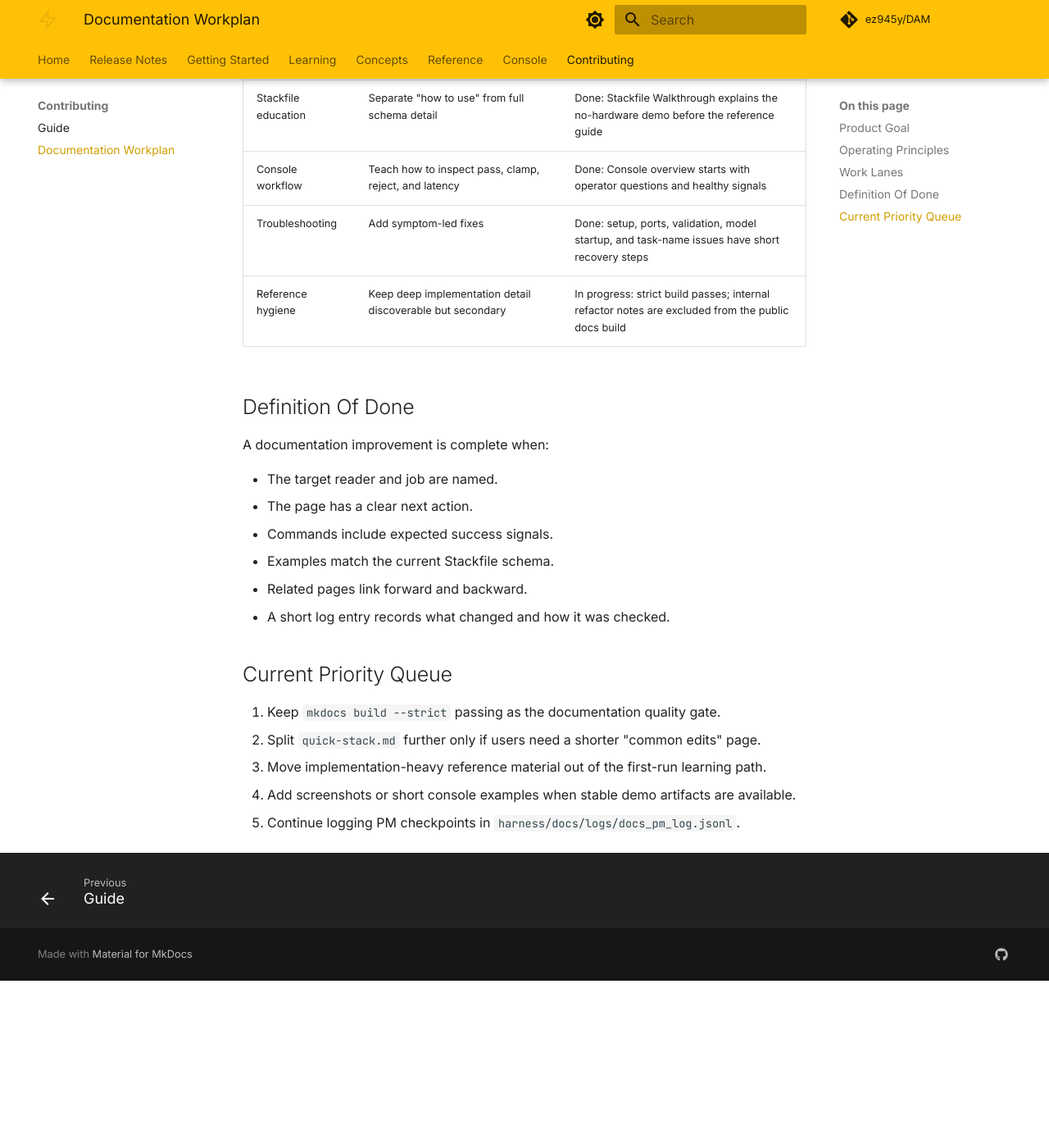
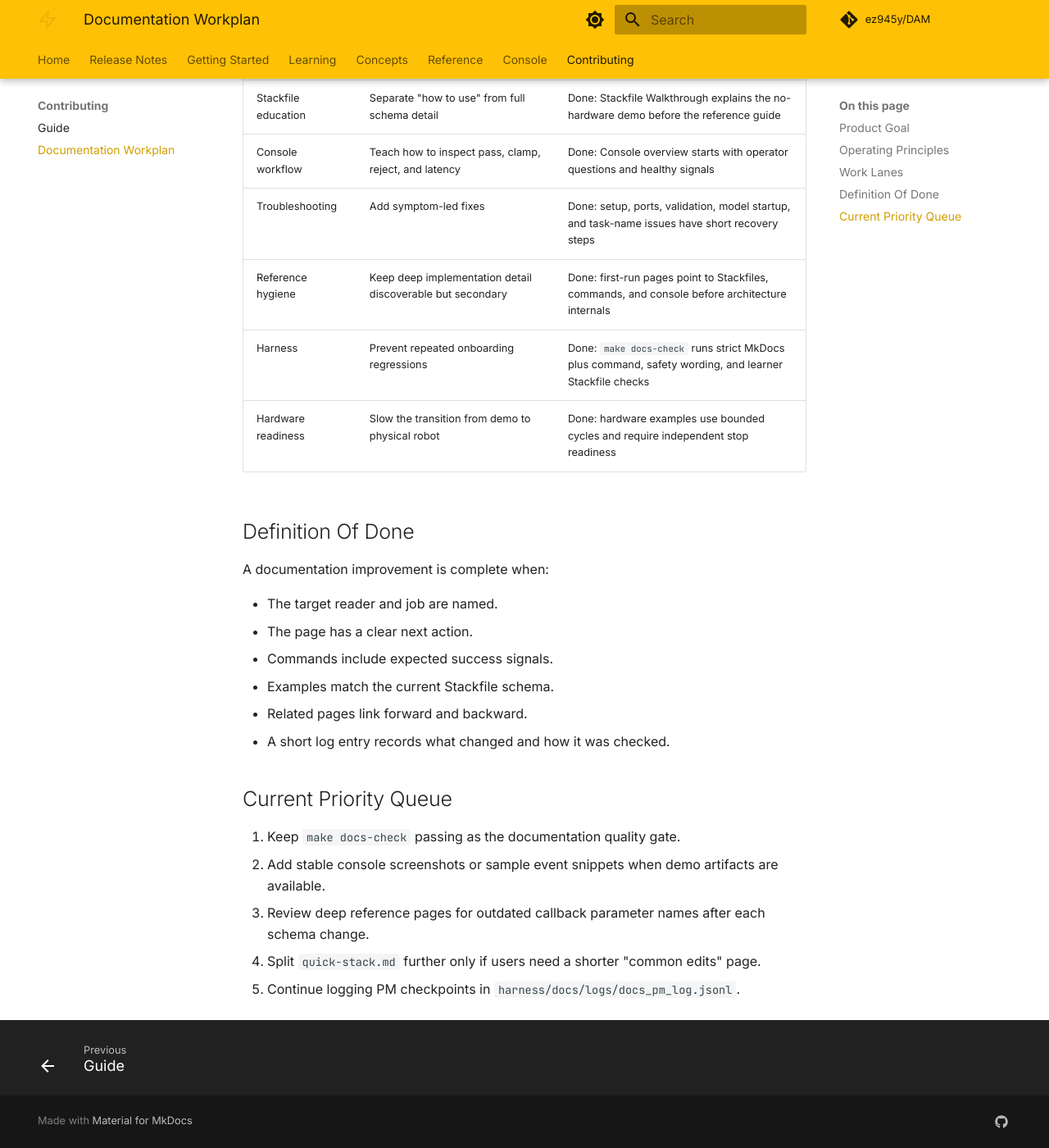
Before and after one commit to ez945y/DAM, an MkDocs documentation site: the page built from docs/documentation-workplan.md, in a window 1280 px wide and 1400 px high, scrolled down 925 px. Shown: the whole window at 82% size. Built offline with MkDocs 1.6.1 and Material for MkDocs 9.7.7, drawn with Linux system fonts in a browser that asks for light colours; comment, search, counter and statistics services are not loaded; before the commit the page ends 2121 px from its top, so only the background shows below that.

Commit message:
feat: update docs pm workplan

```diff
--- a/docs/documentation-workplan.md
+++ b/docs/documentation-workplan.md
@@ -23,7 +23,9 @@ Help a new DAM user go from "what is this?" to "I can run a demo, read a guard d
 | Stackfile education | Separate "how to use" from full schema detail | Done: Stackfile Walkthrough explains the no-hardware demo before the reference guide |
 | Console workflow | Teach how to inspect pass, clamp, reject, and latency | Done: Console overview starts with operator questions and healthy signals |
 | Troubleshooting | Add symptom-led fixes | Done: setup, ports, validation, model startup, and task-name issues have short recovery steps |
-| Reference hygiene | Keep deep implementation detail discoverable but secondary | In progress: strict build passes; internal refactor notes are excluded from the public docs build |
+| Reference hygiene | Keep deep implementation detail discoverable but secondary | Done: first-run pages point to Stackfiles, commands, and console before architecture internals |
+| Harness | Prevent repeated onboarding regressions | Done: `make docs-check` runs strict MkDocs plus command, safety wording, and learner Stackfile checks |
+| Hardware readiness | Slow the transition from demo to physical robot | Done: hardware examples use bounded cycles and require independent stop readiness |
 
 ## Definition Of Done
 
@@ -38,8 +40,8 @@ A documentation improvement is complete when:
 
 ## Current Priority Queue
 
-1. Keep `mkdocs build --strict` passing as the documentation quality gate.
-2. Split `quick-stack.md` further only if users need a shorter "common edits" page.
-3. Move implementation-heavy reference material out of the first-run learning path.
-4. Add screenshots or short console examples when stable demo artifacts are available.
+1. Keep `make docs-check` passing as the documentation quality gate.
+2. Add stable console screenshots or sample event snippets when demo artifacts are available.
+3. Review deep reference pages for outdated callback parameter names after each schema change.
+4. Split `quick-stack.md` further only if users need a shorter "common edits" page.
 5. Continue logging PM checkpoints in `harness/docs/logs/docs_pm_log.jsonl`.
```
Also changed, not shown: 1 other file.
